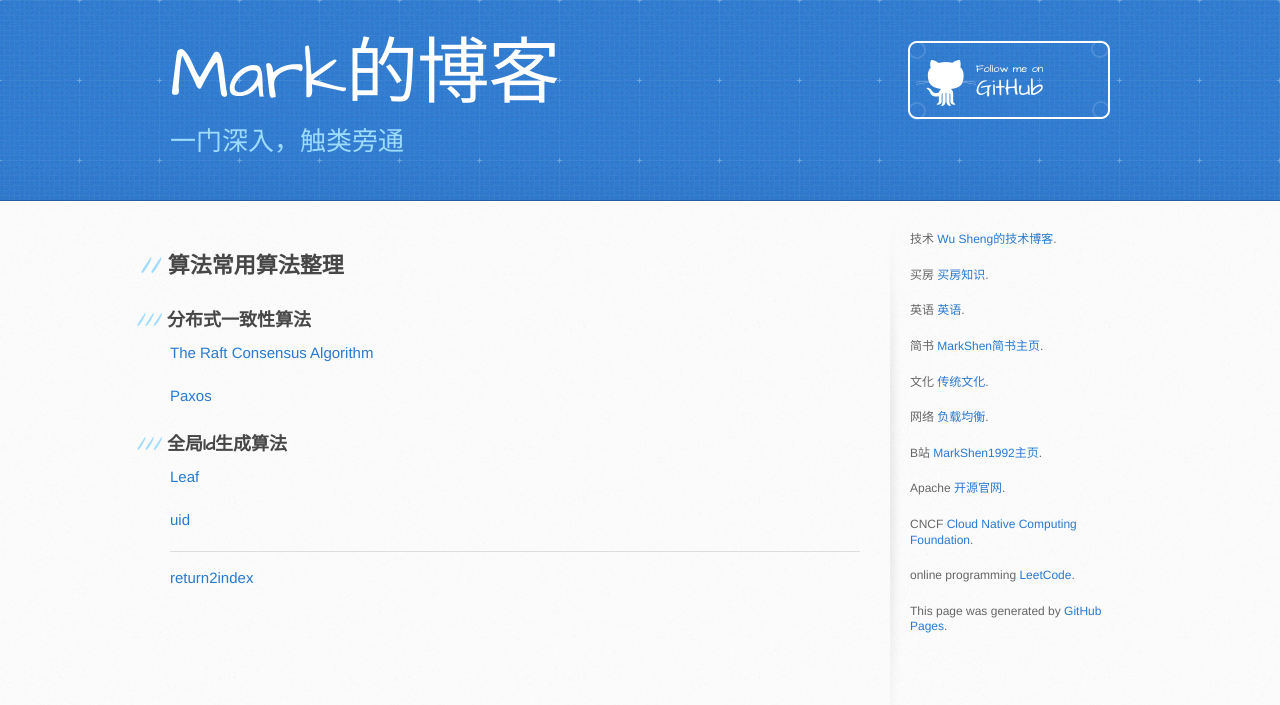
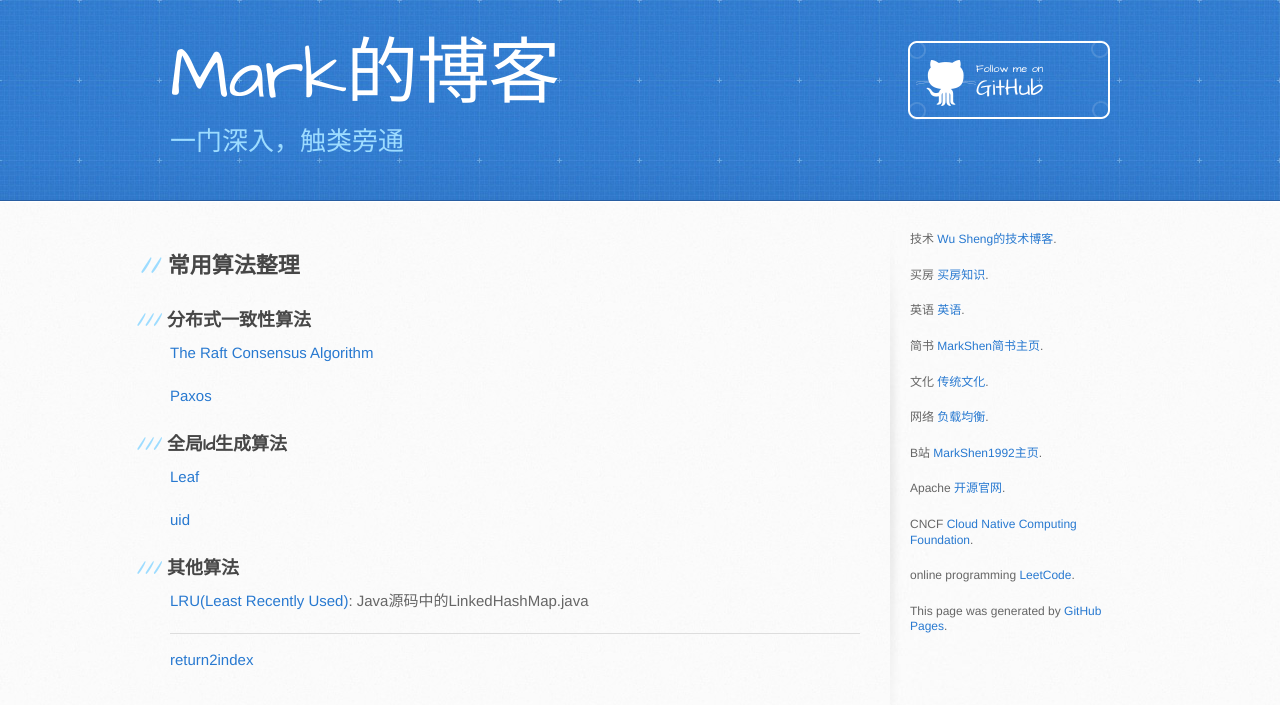
Before and after one commit to MarkShen1992/markshen1992.github.io, a Jekyll site: the page built from document/sf/algorithm.md, in a window 1280 px wide. Shown: the top 705 px of the page. Built offline with Jekyll 4.4.1, drawn with Linux system fonts in a browser that asks for light colours; our own code applies the rules of GitHub Pages for plain Markdown files.

Commit message:
add an algorithm

```diff
--- a/document/sf/algorithm.md
+++ b/document/sf/algorithm.md
@@ -12,6 +12,10 @@
 
 [uid](<https://github.com/baidu/uid-generator>)
 
+### 其他算法
+
+[LRU(Least Recently Used)](<https://zhuanlan.zhihu.com/p/52196637>): Java源码中的LinkedHashMap.java
+
 ---
 
 [return2index](./../../index.html)
```
Also changed, not shown: other parts of document/sf/algorithm.md (+1 -1 lines).
